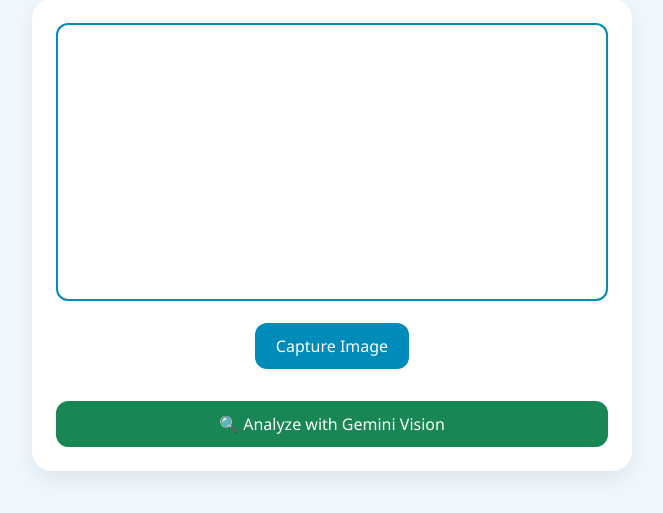
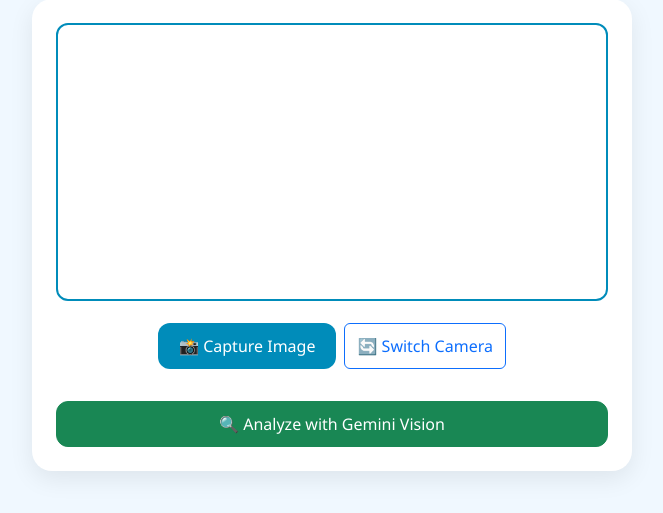
Before and after one commit to imDarshanGK/Drx.MediMate, a Flask app: page /upload-image-page in a window 1280 px wide. Shown: the part 135-648 px from the top of the page, without its empty margins (308-971 px from the left). Run offline with Flask 3, Linux system fonts and the light colour scheme; some libraries are stand-ins or nearby versions.

Commit message:
camera toggle button

```diff
--- a/templates/upload_image.html
+++ b/templates/upload_image.html
@@ -8,7 +8,7 @@
 
   <style>
     body {
-      background-color: #f0f8ff; /* Light medical blue */
+      background-color: #f0f8ff;
       font-family: 'Segoe UI', sans-serif;
     }
     .card {
@@ -69,7 +69,8 @@
       </div>
 
       <div class="d-grid gap-2 d-md-flex justify-content-md-center mb-3">
-        <button class="btn btn-med" onclick="captureImage()">Capture Image</button>
+        <button class="btn btn-med" onclick="captureImage()">📸 Capture Image</button>
+        <button class="btn btn-outline-primary" onclick="switchCamera()">🔄 Switch Camera</button>
       </div>
 
       <form method="POST" action="/process-upload" enctype="multipart/form-data">
@@ -93,17 +94,23 @@
     const canvas = document.createElement('canvas');
     const preview = document.getElementById('preview');
     const imageDataInput = document.getElementById('imageDataInput');
+
     let stream;
+    let usingFrontCamera = false;
 
-    navigator.mediaDevices.getUserMedia({ video: true })
-      .then(s => {
-        stream = s;
+    async function startCamera(facingMode = "environment") {
+      stopCamera();
+      try {
+        stream = await navigator.mediaDevices.getUserMedia({
+          video: { facingMode: { exact: facingMode } },
+          audio: false
+        });
         video.srcObject = stream;
-      })
-      .catch(err => {
-        alert("Camera access denied or not available.");
-        console.error(err);
-      });
+      } catch (err) {
+        console.error("Camera error:", err);
+        alert("Camera access failed. Try switching the camera or reload.");
+      }
+    }
 
     function stopCamera() {
       if (stream) {
@@ -118,7 +125,7 @@
       canvas.height = video.videoHeight;
       context.drawImage(video, 0, 0, canvas.width, canvas.height);
 
-      const dataURL = canvas.toDataURL('image/png');
+      const dataURL = canvas.toDataURL('image/jpeg', 0.7); // smaller image size
       imageDataInput.value = dataURL;
 
       preview.src = dataURL;
@@ -127,6 +134,17 @@
 
       stopCamera();
     }
+
+    function switchCamera() {
+      usingFrontCamera = !usingFrontCamera;
+      const mode = usingFrontCamera ? "user" : "environment";
+      startCamera(mode);
+      video.classList.remove('d-none');
+      preview.classList.add('d-none');
+    }
+
+    // Start default rear camera on load
+    window.onload = () => startCamera("environment");
   </script>
 </body>
 </html>
```
